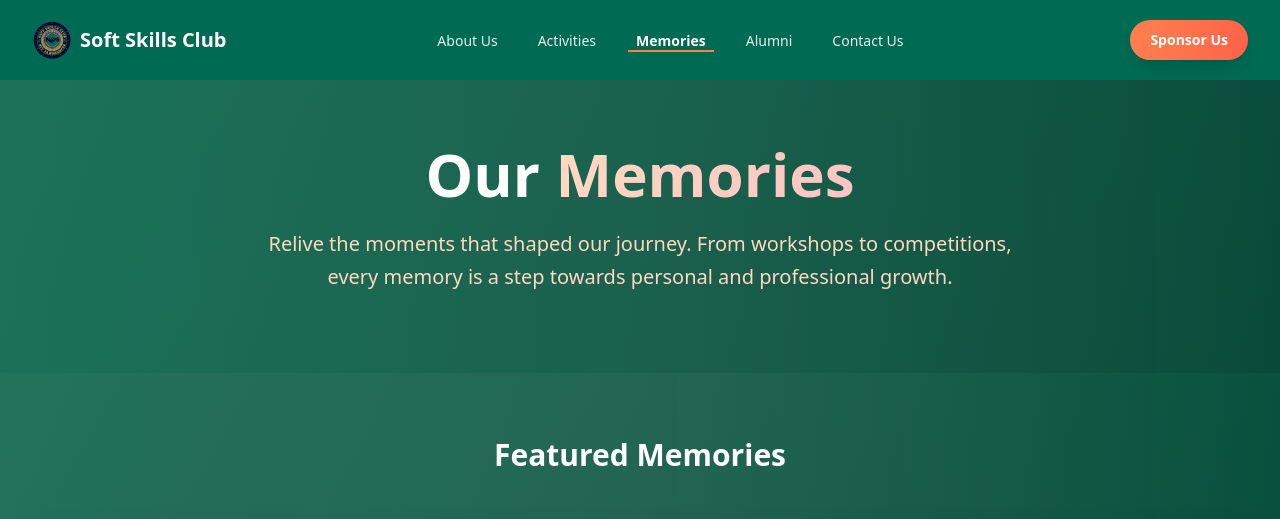
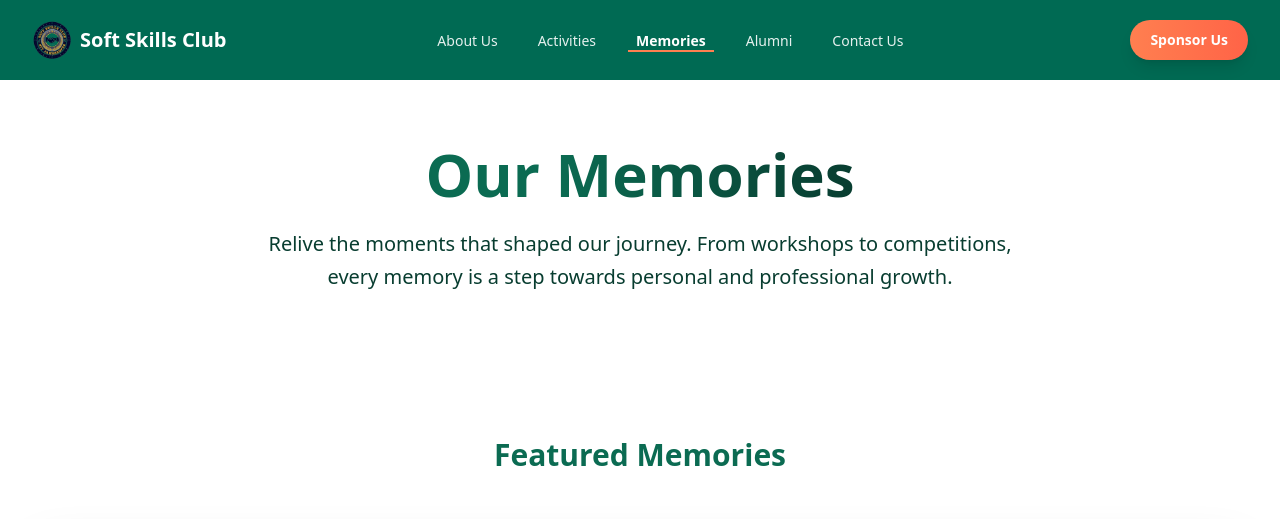
Before and after one commit to aditraj24/sscwebsite, a Next.js app in the folder webssc/: page /memories in a window 1280 px wide. Shown: the top 519 px of the page. Built offline with nearby package versions, Linux system fonts and the light colour scheme.

Commit message:
update memories page

```diff
--- a/webssc/app/memories/page.js
+++ b/webssc/app/memories/page.js
@@ -6,7 +6,6 @@
 export default function Memories() {
   const [selectedMemory, setSelectedMemory] = useState(null);
   const [currentCarouselIndex, setCurrentCarouselIndex] = useState(0);
-  const [isLoading, setIsLoading] = useState(true);
 
   // Sample memories data - you can replace with real data
   const memories = [
@@ -16,7 +15,7 @@
       date: "March 15, 2024",
       time: "10:00 AM - 4:00 PM",
       venue: "Main Auditorium, NIT Jamshedpur",
-      organizer: "Prof. Dr. Rajesh Kumar",
+      organizer: "Prof. Dr. Rajeev Bhushan",
       image:
         "https://images.unsplash.com/photo-1515187029135-18ee286d815b?w=800&h=600&fit=crop",
       description:
@@ -198,12 +197,6 @@
   const carouselMemories = memories.slice(0, 3);
 
   useEffect(() => {
-    // Simulate loading
-    const timer = setTimeout(() => setIsLoading(false), 1000);
-    return () => clearTimeout(timer);
-  }, []);
-
-  useEffect(() => {
     // Auto-advance carousel
     const interval = setInterval(() => {
       setCurrentCarouselIndex((prev) => (prev + 1) % carouselMemories.length);
@@ -258,29 +251,8 @@
     },
   };
 
-  if (isLoading) {
-    return (
-      <div className="min-h-screen flex items-center justify-center bg-gradient-to-br from-[#0B6B52] to-[#083D30]">
-        <motion.div
-          initial={{ scale: 0 }}
-          animate={{ scale: 1 }}
-          transition={{ duration: 0.5 }}
-          className="text-center"
-        >
-          <div className="w-16 h-16 border-4 border-[#FFD8C2] border-t-transparent rounded-full animate-spin mx-auto mb-4"></div>
-          <p className="text-[#0B6B52] font-semibold text-lg">
-            Loading Memories...
-          </p>
-        </motion.div>
-      </div>
-    );
-  }
-
   return (
-    <div className="min-h-screen bg-gradient-to-br from-[#0B6B52] to-[#083D30] relative overflow-hidden">
-      {/* Animated gradient overlay */}
-      <div className="absolute inset-0 bg-gradient-to-r from-[#FFD8C2]/20 via-[#FBC5C5]/20 to-[#0B6B52]/10 animate-pulse"></div>
-      <div className="absolute inset-0 bg-gradient-to-t from-black/10 via-transparent to-transparent"></div>
+    <div className="min-h-screen bg-white relative overflow-hidden">
       <div className="relative z-10">
         {/* Hero Section */}
         <motion.div
@@ -289,17 +261,16 @@
           transition={{ duration: 0.8 }}
           className="relative overflow-hidden"
         >
-          <div className="absolute inset-0 bg-gradient-to-r from-[#0B6B52]/30 to-[#083D30]/30"></div>
           <div className="relative max-w-7xl mx-auto px-4 sm:px-6 lg:px-8 py-20">
             <div className="text-center">
               <motion.h1
                 initial={{ opacity: 0, y: 30 }}
                 animate={{ opacity: 1, y: 0 }}
                 transition={{ duration: 0.8, delay: 0.2 }}
-                className="text-5xl md:text-6xl font-bold text-white mb-6"
+                className="text-5xl md:text-6xl font-bold text-[#0B6B52] mb-6"
               >
                 Our{" "}
-                <span className="text-transparent bg-clip-text bg-gradient-to-r from-[#FFD8C2] to-[#FBC5C5]">
+                <span className="text-transparent bg-clip-text bg-gradient-to-r from-[#0B6B52] to-[#083D30]">
                   Memories
                 </span>
               </motion.h1>
@@ -307,7 +278,7 @@
                 initial={{ opacity: 0, y: 30 }}
                 animate={{ opacity: 1, y: 0 }}
                 transition={{ duration: 0.8, delay: 0.4 }}
-                className="text-xl text-[#FFD8C2] max-w-3xl mx-auto leading-relaxed"
+                className="text-xl text-[#083D30] max-w-3xl mx-auto leading-relaxed"
               >
                 Relive the moments that shaped our journey. From workshops to
                 competitions, every memory is a step towards personal and
@@ -324,7 +295,7 @@
           transition={{ duration: 0.8, delay: 0.6 }}
           className="max-w-7xl mx-auto px-4 sm:px-6 lg:px-8 py-16"
         >
-          <h2 className="text-3xl font-bold text-white text-center mb-12">
+          <h2 className="text-3xl font-bold text-[#0B6B52] text-center mb-12">
             Featured Memories
           </h2>
 
@@ -443,7 +414,7 @@
           animate="visible"
           className="max-w-7xl mx-auto px-4 sm:px-6 lg:px-8 py-16"
         >
-          <h2 className="text-3xl font-bold text-white text-center mb-12">
+          <h2 className="text-3xl font-bold text-[#0B6B52] text-center mb-12">
             All Memories
           </h2>
 
```
